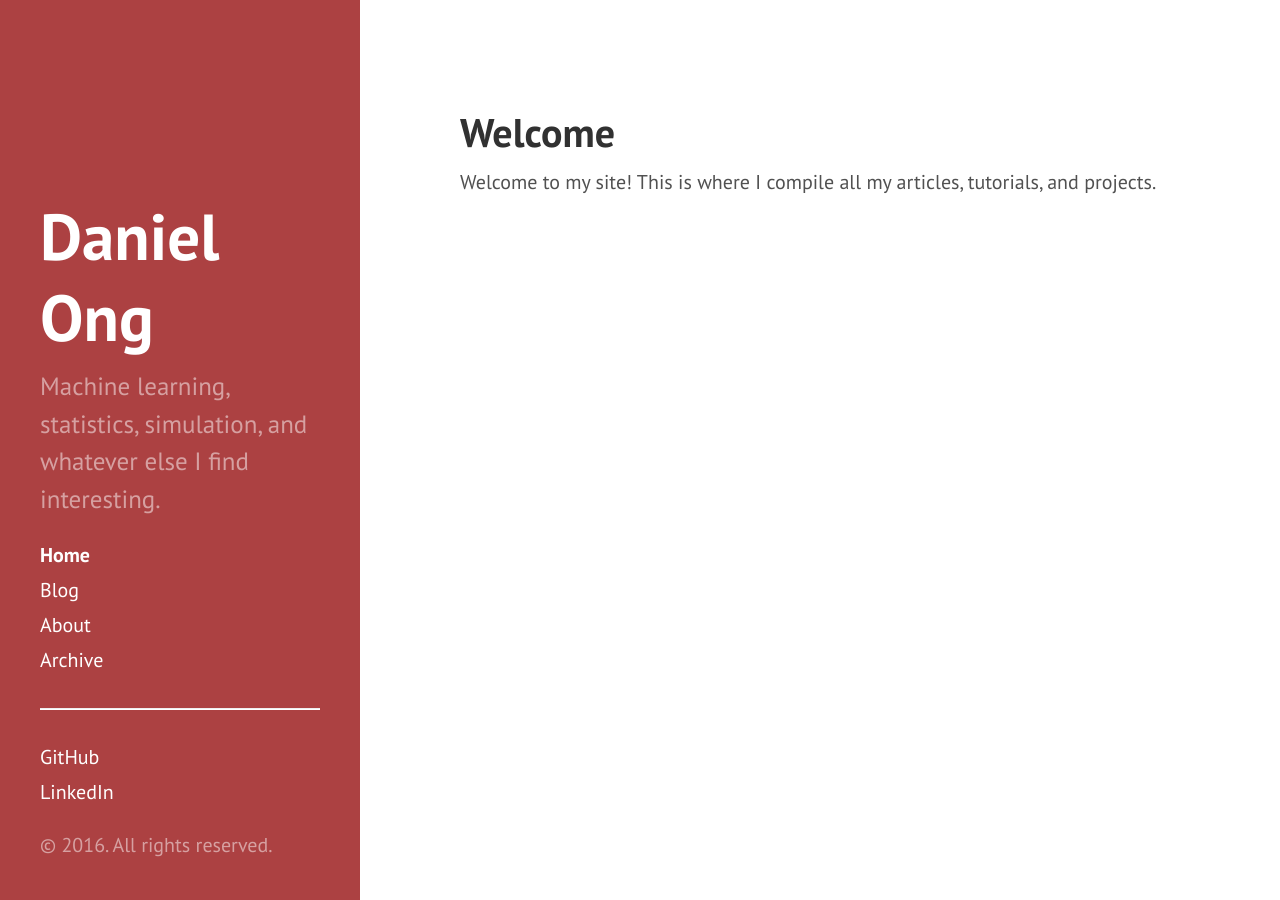
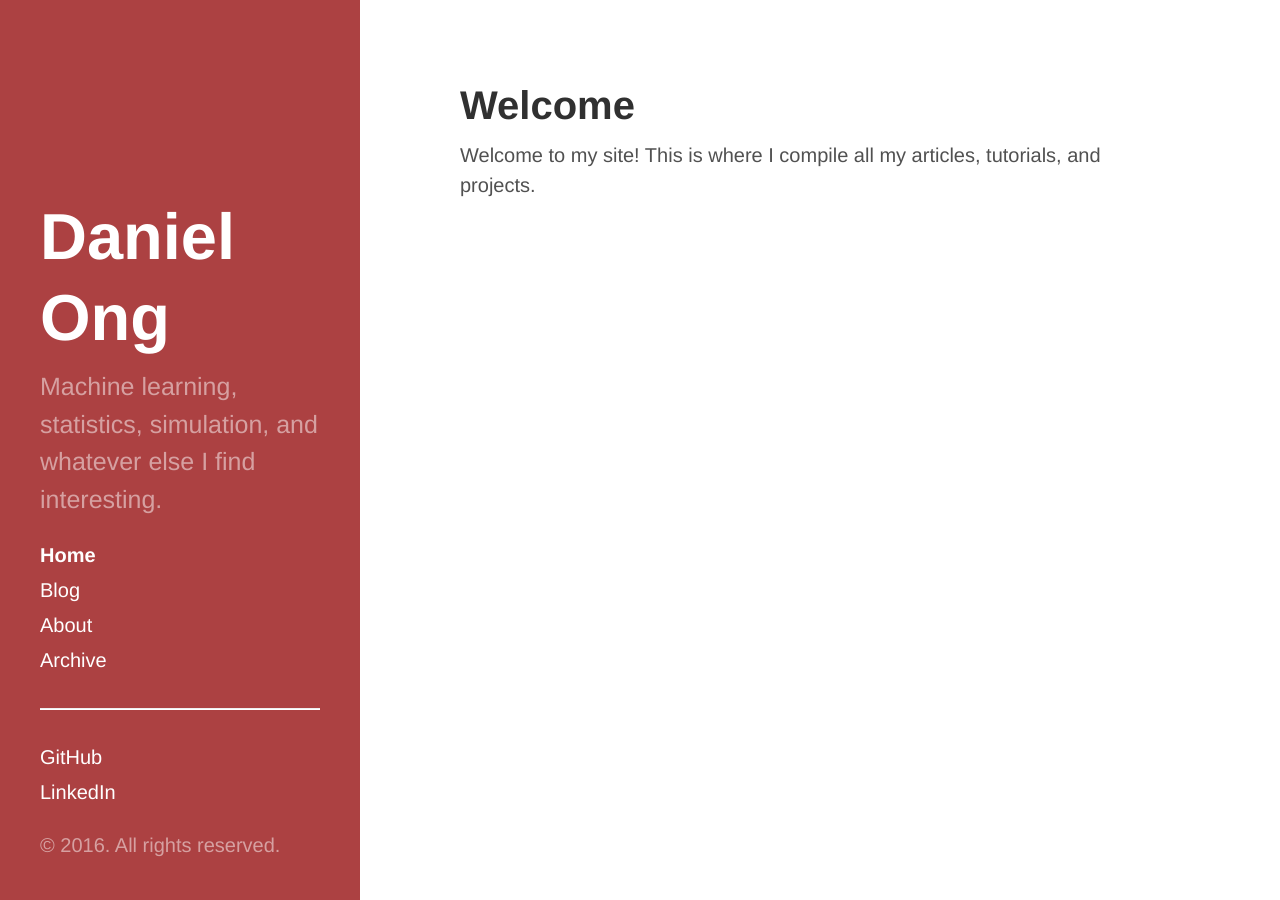
Before and after one commit to danong/danong.github.io, a Jekyll site: the page built from index.html, in a window 1280 px wide. Built offline with Jekyll 4.4.1, drawn with Linux system fonts in a browser that asks for light colours.

Commit message:
fixed font issue

```diff
--- a/index.html
+++ b/index.html
@@ -4,6 +4,6 @@ title: Home
 ---
 
 <div class="page">
-  <h1>Welcome</h1>
+  <h1 class="post-title">Welcome</h1>
   <p>Welcome to my site! This is where I compile all my articles, tutorials, and projects.</p>
 </div>
--- a/public/css/hyde.css
+++ b/public/css/hyde.css
@@ -32,7 +32,7 @@
  */
 
 html {
-  font-family: "PT Sans", Helvetica, Arial, sans-serif;
+  font-family: Helvetica, Arial, sans-serif;
 }
 @media (min-width: 48em) {
   html {
@@ -79,7 +79,7 @@ html {
 .sidebar-about h1 {
   color: #fff;
   margin-top: 0;
-  font-family: "PT Sans", Helvetica, Arial, sans-serif;
+  font-family: Helvetica, Arial, sans-serif;
   font-size: 3.25rem;
 }
 
--- a/public/css/poole.css
+++ b/public/css/poole.css
@@ -48,7 +48,7 @@ body {
 }
 
 html {
-  font-family: "PT Sans", Helvetica, Arial, sans-serif;
+  font-family: Helvetica, Arial, sans-serif;
   font-size: 16px;
   line-height: 1.5;
 }
@@ -389,7 +389,7 @@ tbody tr:nth-child(odd) th {
   overflow: hidden; /* clearfix */
   margin-left: -1rem;
   margin-right: -1rem;
-  font-family: "PT Sans", Helvetica, Arial, sans-serif;
+  font-family: Helvetica, Arial, sans-serif;
   color: #ccc;
   text-align: center;
 }
```
Also changed, not shown: about.md (+3 -0 lines).
